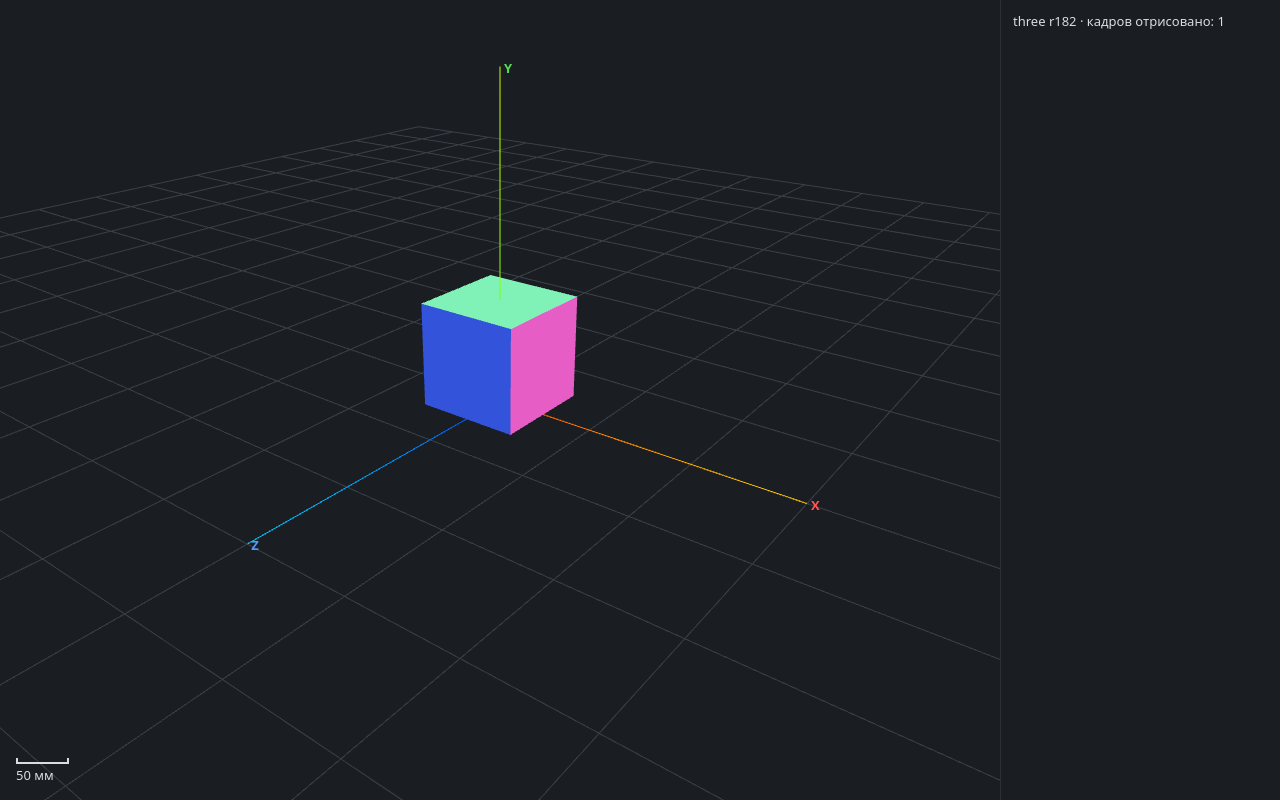
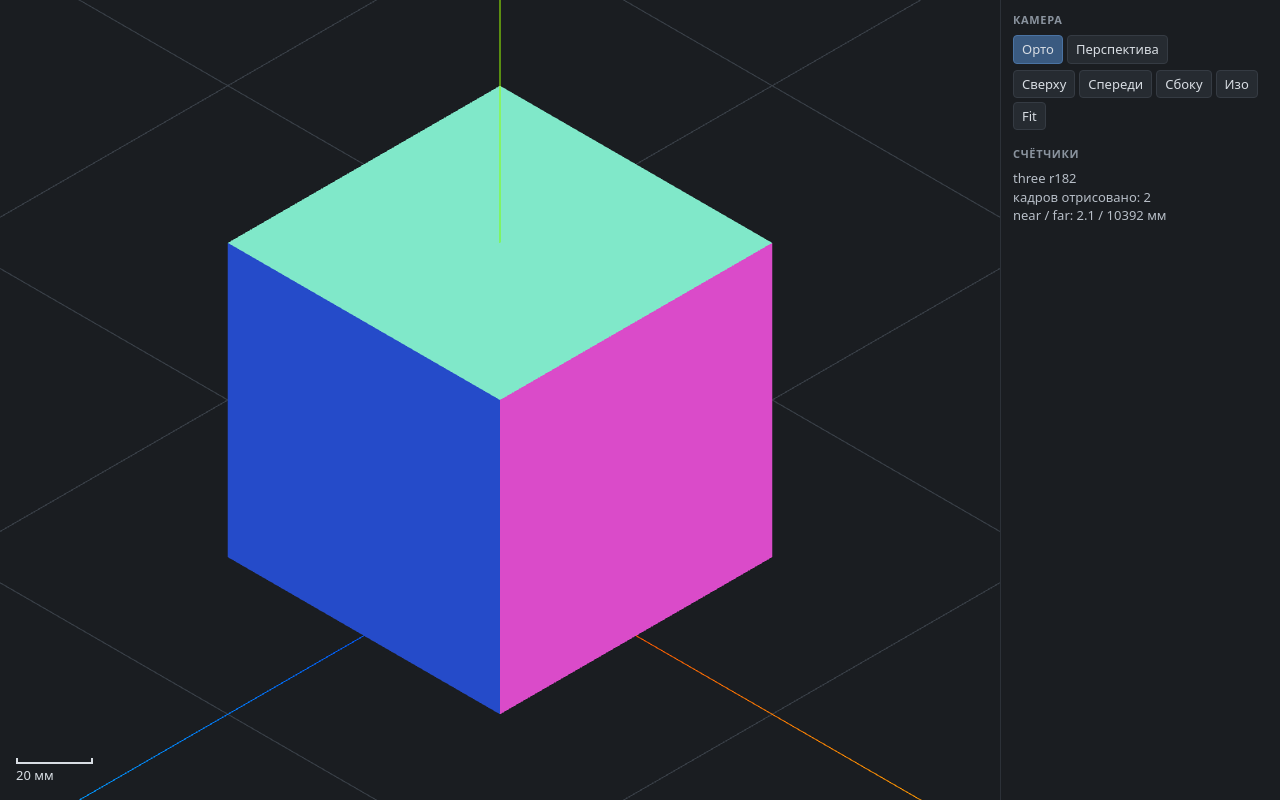
Before and after one commit to russlandy/three-cae-experience, a website built with Vite: page index.html in a window 1280 px wide. Built offline with nearby package versions, Linux system fonts and the light colour scheme.

Commit message:
Шаг 3. Две камеры, стандартные виды, fit-to-object
CameraRig: орто+перспектива с общей точкой интереса, переключение без прыжка, виды 1/2/3/0, fit через описанную сферу, near/far от размера. 14 тестов.

Co-Authored-By: Claude Opus 5.5 <noreply@anthropic.com>

```diff
--- /dev/null
+++ b/src/core/cameras.ts
@@ -0,0 +1,129 @@
+import * as THREE from 'three';
+
+export type Projection = 'ortho' | 'perspective';
+export type ViewName = 'top' | 'front' | 'side' | 'iso';
+
+/** Направление от точки интереса к камере для стандартных видов */
+const VIEW_DIRECTIONS: Record<ViewName, THREE.Vector3> = {
+  // Строго сверху взгляд совпал бы с up = Y, и lookAt выродился бы (базис камеры не определён).
+  // Менять up на Z нельзя: OrbitControls запоминает up один раз при создании (шаг 4).
+  // Поэтому отклоняемся от вертикали на 1e-4 рад к +Z: экранный «верх» становится −Z.
+  top: new THREE.Vector3(0, 1, 1e-4).normalize(),
+  front: new THREE.Vector3(0, 0, 1),
+  side: new THREE.Vector3(1, 0, 0),
+  iso: new THREE.Vector3(1, 1, 1).normalize(),
+};
+
+const FOV = 45;
+/** Запас вокруг объекта при fit: 1.2 = объект занимает ~83% узкой стороны кадра */
+const FIT_MARGIN = 1.2;
+const halfFovTan = Math.tan(THREE.MathUtils.degToRad(FOV) / 2);
+
+/**
+ * Две камеры — ортографическая и перспективная — с общей точкой интереса.
+ * Активна одна; при переключении переносится то, на что смотрит пользователь.
+ */
+export class CameraRig {
+  readonly perspective = new THREE.PerspectiveCamera(FOV, 1, 1, 10_000);
+  readonly ortho = new THREE.OrthographicCamera(-1, 1, 1, -1, 1, 10_000);
+  active: THREE.PerspectiveCamera | THREE.OrthographicCamera = this.ortho;
+  /** Точка интереса — общая для обеих камер */
+  readonly target = new THREE.Vector3();
+
+  /** Высота кадра орто-камеры в мм. Зум орто — это изменение этого числа, а не движение камеры */
+  private frustumHeight = 1000;
+  private aspect = 1;
+
+  constructor() {
+    // Камера не должна совпадать с точкой интереса: направление взгляда (камера − точка)
+    // стало бы нулевым, и setView/fit поставили бы камеру прямо в точку интереса
+    for (const camera of [this.perspective, this.ortho]) {
+      camera.position.copy(VIEW_DIRECTIONS.iso).multiplyScalar(1000);
+      camera.lookAt(this.target);
+    }
+    this.updateOrthoFrustum();
+  }
+
+  setProjection(projection: Projection) {
+    const next = projection === 'ortho' ? this.ortho : this.perspective;
+    if (next === this.active) return;
+
+    if (next === this.ortho) {
+      // Видимая высота перспективы в точке интереса становится высотой кадра орто
+      const d = this.perspective.position.distanceTo(this.target);
+      this.frustumHeight = 2 * d * halfFovTan;
+      this.ortho.position.copy(this.perspective.position);
+    } else {
+      // Обратно: в орто зум менял высоту кадра, а не расстояние — расстояние выводим из высоты
+      const d = this.frustumHeight / (2 * halfFovTan);
+      const dir = this.ortho.position.clone().sub(this.target).normalize();
+      this.perspective.position.copy(this.target).addScaledVector(dir, d);
+    }
+    next.up.copy(this.active.up);
+    next.lookAt(this.target);
+
+    this.active = next;
+    this.updateOrthoFrustum();
+  }
+
+  /** Стандартный вид: камера на том же расстоянии от точки интереса, но с заданного направления */
+  setView(view: ViewName) {
+    const d = this.active.position.distanceTo(this.target);
+    this.active.position.copy(this.target).addScaledVector(VIEW_DIRECTIONS[view], d);
+    this.active.lookAt(this.target);
+  }
+
+  /**
+   * Fit to object: точка интереса — в центр бокса, камера — по текущему направлению взгляда
+   * на таком расстоянии, чтобы описанная сфера бокса целиком вошла в кадр с запасом FIT_MARGIN.
+   */
+  fit(box: THREE.Box3) {
+    const sphere = box.getBoundingSphere(new THREE.Sphere());
+    const r = sphere.radius * FIT_MARGIN;
+    const dir = this.active.position.clone().sub(this.target).normalize();
+    this.target.copy(sphere.center);
+
+    // Сфера касается краёв кадра по узкой стороне: если вьюпорт выше, чем шире, — по горизонтали
+    const halfAngle = Math.atan(halfFovTan * Math.min(1, this.aspect));
+    const d = r / Math.sin(halfAngle);
+    // Обе камеры ставим на одно расстояние: орто-камере оно не меняет картинку,
+    // но держит её снаружи объекта, чтобы near не резал модель
+    for (const camera of [this.perspective, this.ortho]) {
+      camera.position.copy(this.target).addScaledVector(dir, d);
+      camera.lookAt(this.target);
+      // near/far от размера объекта, а не константы: точность буфера глубины
+      // зависит от отношения far/near — держим его 5000. Запас по far — на отдаление зумом.
+      camera.near = r / 50;
+      camera.far = r * 100;
+      camera.updateProjectionMatrix();
+    }
+
+    // Орто: тот же принцип — диаметр сферы по узкой стороне кадра
+    this.frustumHeight = (2 * r) / Math.min(1, this.aspect);
+    this.updateOrthoFrustum();
+  }
+
+  /** Соотношение сторон вьюпорта (ширина / высота) — при ресайзе */
+  setAspect(aspect: number) {
+    this.aspect = aspect;
+    this.perspective.aspect = aspect;
+    this.perspective.updateProjectionMatrix();
+    this.updateOrthoFrustum();
+  }
+
+  /** Высота кадра орто-камеры в мм */
+  setOrthoHeight(mm: number) {
+    this.frustumHeight = mm;
+    this.updateOrthoFrustum();
+  }
+
+  private updateOrthoFrustum() {
+    const h = this.frustumHeight / 2;
+    const w = h * this.aspect;
+    this.ortho.left = -w;
+    this.ortho.right = w;
+    this.ortho.top = h;
+    this.ortho.bottom = -h;
+    this.ortho.updateProjectionMatrix();
+  }
+}
--- a/src/core/scale.ts
+++ b/src/core/scale.ts
@@ -5,10 +5,14 @@ import * as THREE from 'three';
  * на расстоянии точки интереса `target`.
  */
 export function mmPerPixel(
-  camera: THREE.PerspectiveCamera,
+  camera: THREE.PerspectiveCamera | THREE.OrthographicCamera,
   target: THREE.Vector3,
   viewportHeightPx: number,
 ): number {
+  if (camera instanceof THREE.OrthographicCamera) {
+    // У орто высота кадра одинакова на любой глубине — точка интереса не нужна
+    return (camera.top - camera.bottom) / camera.zoom / viewportHeightPx;
+  }
   // Видимая высота на расстоянии d: 2 · d · tan(fov / 2)
   const d = camera.position.distanceTo(target);
   const visibleHeight = 2 * d * Math.tan(THREE.MathUtils.degToRad(camera.fov) / 2);
--- a/src/core/viewer.ts
+++ b/src/core/viewer.ts
@@ -1,4 +1,5 @@
 import * as THREE from 'three';
+import { CameraRig } from './cameras';
 
 /**
  * Рендерер + сцена + рендер по требованию.
@@ -9,10 +10,8 @@ import * as THREE from 'three';
 export class Viewer {
   readonly renderer: THREE.WebGLRenderer;
   readonly scene = new THREE.Scene();
-  // Временная камера: настоящие орто/перспектива появятся на шаге 3 (core/cameras.ts)
-  camera: THREE.PerspectiveCamera;
-  /** Точка интереса: куда смотрит камера. Шаг 4 отдаст её во владение контролам орбиты */
-  readonly target = new THREE.Vector3(0, 0, 0);
+  /** Орто + перспектива с общей точкой интереса (core/cameras.ts) */
+  readonly rig = new CameraRig();
 
   /** Сколько кадров реально отрисовано с момента старта — для проверки, что в покое 0 */
   renderCount = 0;
@@ -27,13 +26,19 @@ export class Viewer {
     this.renderer.setPixelRatio(Math.min(window.devicePixelRatio, 2));
     this.scene.background = new THREE.Color(0x1a1d21);
 
-    this.camera = new THREE.PerspectiveCamera(45, 1, 1, 10_000);
-    this.camera.position.set(500, 400, 650);
-    this.camera.lookAt(this.target);
-
     // Следим за размером самого канваса, а не окна: колонка grid может
     // измениться без события window.resize (например, при сворачивании панели).
     new ResizeObserver(() => this.resize()).observe(canvas);
+  }
+
+  /** Активная камера */
+  get camera() {
+    return this.rig.active;
+  }
+
+  /** Точка интереса */
+  get target() {
+    return this.rig.target;
   }
 
   /** Главный вход: что-то изменилось — надо перерисовать */
@@ -59,8 +64,7 @@ export class Viewer {
     const { clientWidth: w, clientHeight: h } = this.canvas;
     if (w === 0 || h === 0) return;
     this.renderer.setSize(w, h, false);
-    this.camera.aspect = w / h;
-    this.camera.updateProjectionMatrix();
+    this.rig.setAspect(w / h);
     this.requestRender();
   }
 }
--- a/src/main.ts
+++ b/src/main.ts
@@ -2,13 +2,16 @@ import './style.css';
 import * as THREE from 'three';
 import { Viewer } from './core/viewer';
 import { createReference } from './core/reference';
+import type { Projection, ViewName } from './core/cameras';
 import { Overlay } from './ui/overlay';
+import { buttonRow, readout, section, toggleGroup } from './ui/panel';
 
 const canvas = document.querySelector<HTMLCanvasElement>('#scene')!;
 const viewport = document.querySelector<HTMLElement>('#viewport')!;
 const panel = document.querySelector<HTMLElement>('#panel')!;
 
 const viewer = new Viewer(canvas);
+const { rig } = viewer;
 viewer.scene.add(createReference());
 
 // Временный куб 100 мм, стоит на полу (центр на высоте 50 мм)
@@ -22,20 +25,60 @@ viewer.scene.add(cube);
 const overlay = new Overlay(viewport, canvas);
 viewer.onRender(() => overlay.update(viewer.camera, viewer.target));
 
-// Счётчик кадров на экран: в покое число не должно расти
-viewer.onRender(() => {
-  panel.textContent = `three r${THREE.REVISION} · кадров отрисовано: ${viewer.renderCount}`;
+// --- Камера ---
+const fit = () => {
+  rig.fit(new THREE.Box3().setFromObject(cube));
+  viewer.requestRender();
+};
+const setView = (view: ViewName) => {
+  rig.setView(view);
+  viewer.requestRender();
+};
+
+const cameraSection = section(panel, 'Камера');
+const selectProjection = toggleGroup<Projection>(
+  cameraSection,
+  [
+    { value: 'ortho', label: 'Орто' },
+    { value: 'perspective', label: 'Перспектива' },
+  ],
+  'ortho',
+  (p) => {
+    rig.setProjection(p);
+    viewer.requestRender();
+  },
+);
+buttonRow(cameraSection, [
+  { label: 'Сверху', title: 'Клавиша 1', onClick: () => setView('top') },
+  { label: 'Спереди', title: 'Клавиша 2', onClick: () => setView('front') },
+  { label: 'Сбоку', title: 'Клавиша 3', onClick: () => setView('side') },
+  { label: 'Изо', title: 'Клавиша 0', onClick: () => setView('iso') },
+  { label: 'Fit', title: 'Клавиша F', onClick: fit },
+]);
+
+const KEY_VIEWS: Record<string, ViewName> = { '1': 'top', '2': 'front', '3': 'side', '0': 'iso' };
+window.addEventListener('keydown', (e) => {
+  if (e.target instanceof HTMLInputElement || e.target instanceof HTMLSelectElement) return;
+  if (KEY_VIEWS[e.key]) setView(KEY_VIEWS[e.key]);
+  else if (e.key === 'f' || e.key === 'F') fit();
+  else if (e.key === 'p' || e.key === 'P') {
+    const next = rig.active === rig.ortho ? 'perspective' : 'ortho';
+    rig.setProjection(next);
+    selectProjection(next);
+    viewer.requestRender();
+  }
 });
 
-// Временная проверка, пока нет орбиты (шаг 4): колесо приближает/отдаляет камеру,
-// и масштабная линейка должна это отражать
-canvas.addEventListener(
-  'wheel',
-  (e) => {
-    e.preventDefault();
-    const factor = e.deltaY > 0 ? 1.15 : 1 / 1.15;
-    viewer.camera.position.sub(viewer.target).multiplyScalar(factor).add(viewer.target);
-    viewer.requestRender();
-  },
-  { passive: false },
-);
+// --- Счётчики ---
+const stats = readout(section(panel, 'Счётчики'));
+viewer.onRender(() => {
+  const cam = viewer.camera;
+  stats.textContent =
+    `three r${THREE.REVISION}\n` +
+    `кадров отрисовано: ${viewer.renderCount}\n` +
+    `near / far: ${cam.near.toFixed(1)} / ${cam.far.toFixed(0)} мм`;
+});
+
+// Старт: изометрия и fit по детали
+rig.setView('iso');
+fit();
--- a/src/style.css
+++ b/src/style.css
@@ -67,6 +67,52 @@ body {
   overflow-y: auto;
 }
 
+.panel-section + .panel-section {
+  margin-top: 16px;
+}
+
+.panel-section h2 {
+  margin: 0 0 8px;
+  font-size: 11px;
+  font-weight: 600;
+  letter-spacing: 0.06em;
+  text-transform: uppercase;
+  color: #8a939e;
+}
+
+.btn-row {
+  display: flex;
+  flex-wrap: wrap;
+  gap: 4px;
+  margin-bottom: 6px;
+}
+
+button,
+select {
+  font: inherit;
+  color: inherit;
+  background: #262b31;
+  border: 1px solid #353b43;
+  border-radius: 4px;
+  padding: 4px 8px;
+  cursor: pointer;
+}
+
+button:hover {
+  background: #2f353c;
+}
+
+button.active {
+  background: #3a5a80;
+  border-color: #4a73a3;
+}
+
+.readout {
+  white-space: pre-line;
+  font-variant-numeric: tabular-nums;
+  color: #b7bec7;
+}
+
 /* Заглушки до своих шагов: stats — шаг 10, legend — шаг 7, chart — шаг 9 */
 #stats,
 #legend,
--- a/src/ui/overlay.ts
+++ b/src/ui/overlay.ts
@@ -40,7 +40,7 @@ export class Overlay {
     root.append(scale);
   }
 
-  update(camera: THREE.PerspectiveCamera, target: THREE.Vector3) {
+  update(camera: THREE.PerspectiveCamera | THREE.OrthographicCamera, target: THREE.Vector3) {
     const w = this.canvas.clientWidth;
     const h = this.canvas.clientHeight;
 
--- /dev/null
+++ b/src/ui/panel.ts
@@ -0,0 +1,64 @@
+/**
+ * Правая панель управления: обычный HTML, без UI-библиотек (ADR 0001).
+ * Панель только строит элементы и отдаёт их; что делать по событиям — решает main.ts.
+ */
+
+/** Секция с заголовком */
+export function section(panel: HTMLElement, title: string): HTMLElement {
+  const el = document.createElement('section');
+  el.className = 'panel-section';
+  const h = document.createElement('h2');
+  h.textContent = title;
+  el.append(h);
+  panel.append(el);
+  return el;
+}
+
+/** Группа кнопок, из которых нажата одна (переключатель) */
+export function toggleGroup<T extends string>(
+  parent: HTMLElement,
+  options: Array<{ value: T; label: string }>,
+  initial: T,
+  onChange: (value: T) => void,
+): (value: T) => void {
+  const row = document.createElement('div');
+  row.className = 'btn-row';
+  const buttons = options.map(({ value, label }) => {
+    const b = document.createElement('button');
+    b.textContent = label;
+    b.addEventListener('click', () => {
+      select(value);
+      onChange(value);
+    });
+    row.append(b);
+    return { value, b };
+  });
+  const select = (value: T) => {
+    for (const { value: v, b } of buttons) b.classList.toggle('active', v === value);
+  };
+  select(initial);
+  parent.append(row);
+  return select;
+}
+
+/** Ряд обычных кнопок */
+export function buttonRow(parent: HTMLElement, buttons: Array<{ label: string; title?: string; onClick: () => void }>) {
+  const row = document.createElement('div');
+  row.className = 'btn-row';
+  for (const { label, title, onClick } of buttons) {
+    const b = document.createElement('button');
+    b.textContent = label;
+    if (title) b.title = title;
+    b.addEventListener('click', onClick);
+    row.append(b);
+  }
+  parent.append(row);
+}
+
+/** Текстовое поле только для чтения (вывод чисел) */
+export function readout(parent: HTMLElement): HTMLElement {
+  const el = document.createElement('div');
+  el.className = 'readout';
+  parent.append(el);
+  return el;
+}
```
Also changed, not shown: CONTEXT.md (+8 -0 lines), docs/grilling/03-cameras.md (added, +17 -0 lines), docs/steps/03-cameras.md (added, +159 -0 lines), src/core/cameras.test.ts (added, +132 -0 lines), src/core/scale.test.ts (+6 -0 lines), docs/README.md.
